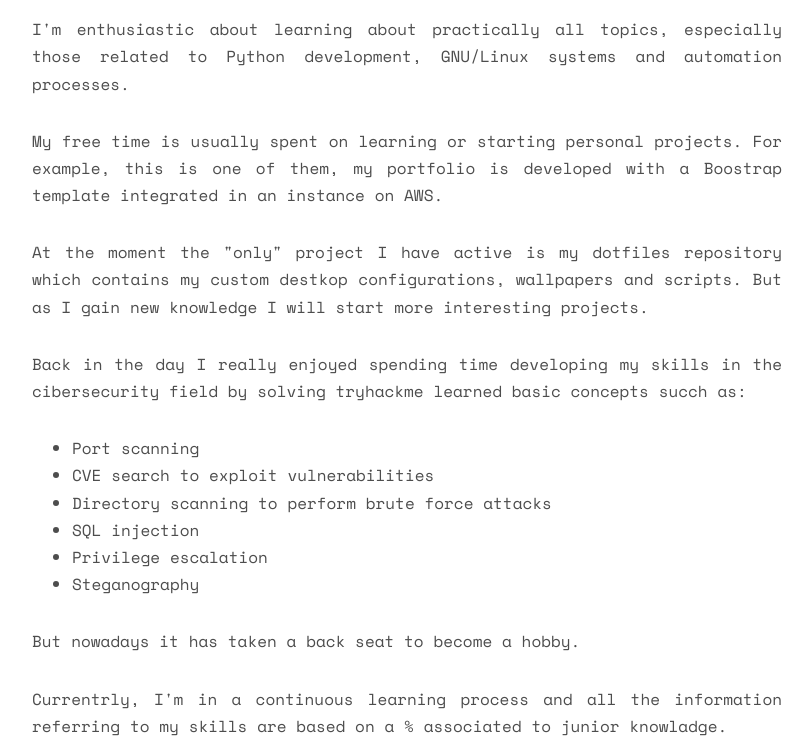
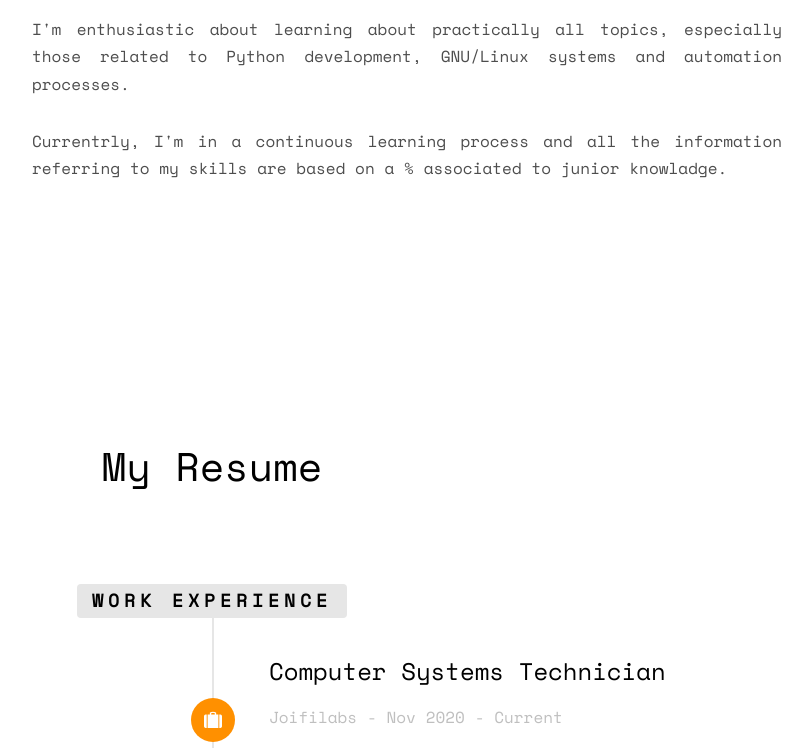
Before and after one commit to cosmi310599/porfolio, a plain HTML site: page index.html in a window 1280 px wide. Shown: the part 1300-2048 px from the top of the page, without its empty margins (428-1240 px from the left). Drawn offline with nearby package versions, Linux system fonts and the light colour scheme; some packages are replaced by stand-ins of ours; a script that the page names is missing; files whose address does not match are found by name.

Commit message:
Update index.html

```diff
--- a/index.html
+++ b/index.html
@@ -81,21 +81,8 @@
 					<h2>Hello There! &#128075;&#127996;</h2>
 					<br>
 					<p align="justify">My name is Cosmi, I'm 22 years old and I have graduated as Superior Technician in Computer Network Systems. 👩‍💻</p>
-					<p align="justify">I have a great capacity for teamwork and a personal desire for continous profression in terms of my work and academic training covering all possible fields that make up the IT sector.
-					<p align="justify">I'm enthusiastic about learning about practically all topics, especially those related to Python development, GNU/Linux systems and automation processes.
-					<p align="justify">My free time is usually spent on learning or starting personal projects. For example, this is one of them, my portfolio is developed with a Boostrap template integrated in an instance on AWS.</p>
-					<p align="justify">At the moment the "only" project I have active is my dotfiles repository which contains my custom destkop configurations, wallpapers and scripts. But as I gain new knowledge I will start more interesting projects. </p>
-					<p align="justify">Back in the day I really enjoyed spending time developing my skills in the cibersecurity field by solving tryhackme learned basic concepts succh as:  </p>
-					<ul>
-						<li>Port scanning</li>
-						<li>CVE search to exploit vulnerabilities</li>
-						<li>Directory scanning to perform brute force attacks</li>
-						<li>SQL injection</li>
-						<li>Privilege escalation</li>
-						<li>Steganography</li>
-					</ul>
-					<p></p>
-					<p align="justify"> But nowadays it has taken a back seat to become a hobby.</p>
+					<p align="justify">I have a great capacity for teamwork and a personal desire for continous profression in terms of my work and academic training covering all possible fields that make up the IT sector.</p>
+					<p align="justify">I'm enthusiastic about learning about practically all topics, especially those related to Python development, GNU/Linux systems and automation processes.</p>
 					<p align="justify">Currentrly, I'm in a continuous learning process and all the information referring to my skills are based on a % associated to junior knowladge.</p>
 				</div>
 			</div>
@@ -273,7 +260,7 @@
 		<div class="container">
 			<div class="row">
 				<div class="col-md-12">
-					<p>&copy; Copyright 2022 </p>
+					<p>&copy; 2022 All rights reserved </p>
 				</div>
 			</div>
 		</div>
```
